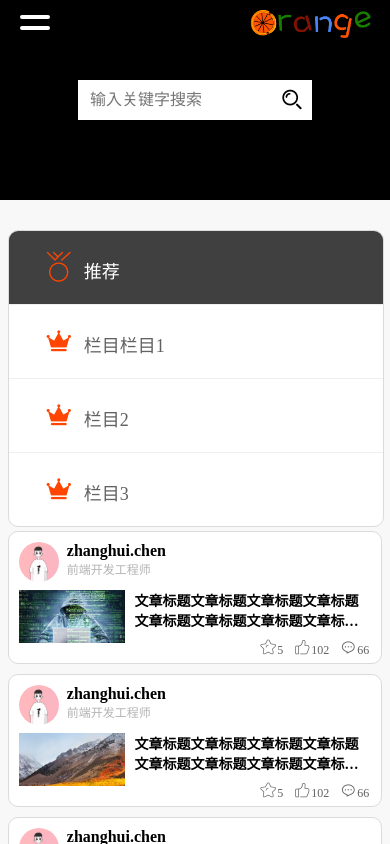
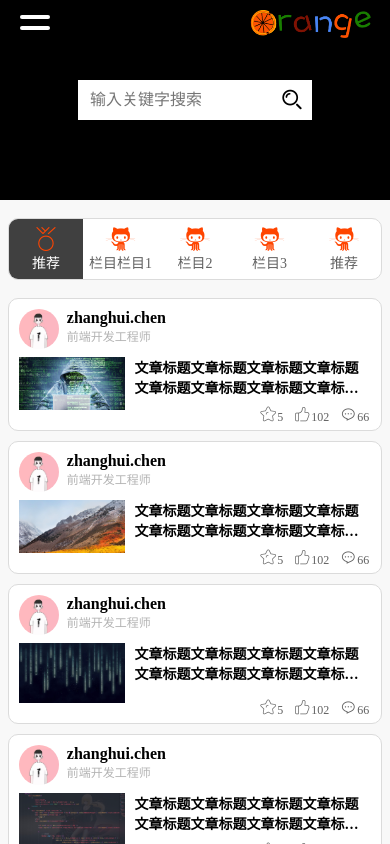
Before and after one commit to chen8000/orange, a React app: page /circle in a window 390 px wide. Shown: the top 844 px of the page. Built offline with nearby package versions, Linux system fonts and the light colour scheme.

Commit message:
完了一个

```diff
--- a/src/components/circle/article/index.scss
+++ b/src/components/circle/article/index.scss
@@ -19,7 +19,7 @@
     @extend .boxSizing;
 }
 
-/*-------------- 767  phone*/
+/*-------------- 767  pad*/
 @media all and (max-width: 992px){
     .navBar{
         float: none;
@@ -31,6 +31,13 @@
         padding:0;
     }
     .container{
+        // padding:18px 0;
         @include wh(96%);
     }
 }
+/*-------------- 767  phone*/
+@media all and (max-width: 767px){
+    .container{
+        padding:18px 0;
+    }
+}
--- a/src/components/circle/article/navbar/index.jsx
+++ b/src/components/circle/article/navbar/index.jsx
@@ -21,19 +21,25 @@ class NavBar extends Component {
                 {
                     key:'栏目栏目1',
                     toPath:'/column',
-                    iconCls:'icon-tuijian1',
+                    iconCls:'icon-social-github-octocat',
                     active:false
                 },
                 {
                     key:'栏目2',
                     toPath:'/column',
-                    iconCls:'icon-tuijian1',
+                    iconCls:'icon-social-github-octocat',
                     active:false
                 },
                 {
                     key:'栏目3',
                     toPath:'/column',
-                    iconCls:'icon-tuijian1',
+                    iconCls:'icon-social-github-octocat',
+                    active:false
+                },
+                {
+                    key:'推荐',
+                    toPath:'/recommend',
+                    iconCls:'icon-social-github-octocat',
                     active:false
                 }
             ],
--- a/src/components/circle/article/navbar/index.scss
+++ b/src/components/circle/article/navbar/index.scss
@@ -9,7 +9,7 @@
     border: 1px solid $BorderColor;
     @include radius(10px);
     overflow: hidden;
-
+    @extend .boxSizing;
     @include wh(100%);
     li{
         text-decoration: none;
@@ -52,5 +52,48 @@
 
 /*-------------- 992 pad*/
 @media all and (max-width: 992px){
+    .navbar{
+        display:block;
+        @include wh(100%);
+        margin-bottom:30px;
+        &:after{
+            @include afterClear;
+        }
+        li{
+            float: left;
+            padding:15px 0;
+            border-bottom:0;
+            width:20%;
+            text-align: center;
+            font-size:15px;
+            i{
+                display: block;
+                margin-right:0;
+                font-size:30px;
+                color:$Gcolor;
+            }
+        }
+        .navbaractive{
+            @include bg($BGcolor);
+            color:white;
 
+            &:hover{
+                @include bg($BGcolor);
+            }
+        }
+
+    }
 }
+/*-------------- 767  phone*/
+@media all and (max-width: 767px){
+    .navbar{
+        margin-bottom:18px;
+        li{
+            font-size:14px;
+            padding:7px 0;
+            i{
+                font-size:24px;
+            }
+        }
+    }
+}
--- a/src/components/circle/article/todos/index.scss
+++ b/src/components/circle/article/todos/index.scss
@@ -38,7 +38,7 @@
                 font-size:14px;
                 margin-top:10px;
                 color:$textColor;
-                @include clamp;
+                @include clamp(2);
             }
         }
     }
--- a/src/module/tools/index.js
+++ b/src/module/tools/index.js
@@ -116,7 +116,7 @@ export const getBodyHeight = () => {
 */
 
 export const dev = () => {
-    let u = navigator.userAgent;
+    let u = navigator.userAgent
     let t = {
         trident: u.indexOf('Trident') > -1, //IE内核
         presto: u.indexOf('Presto') > -1, //opera内核
```
